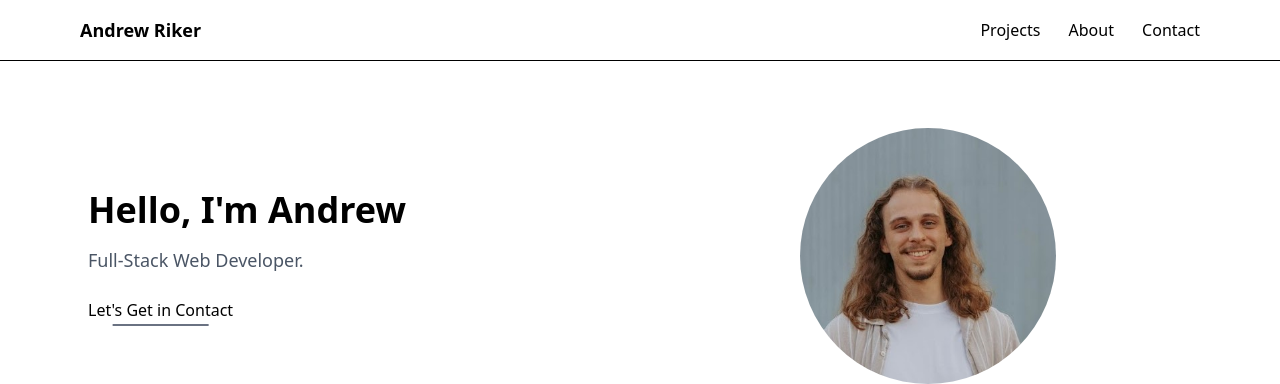
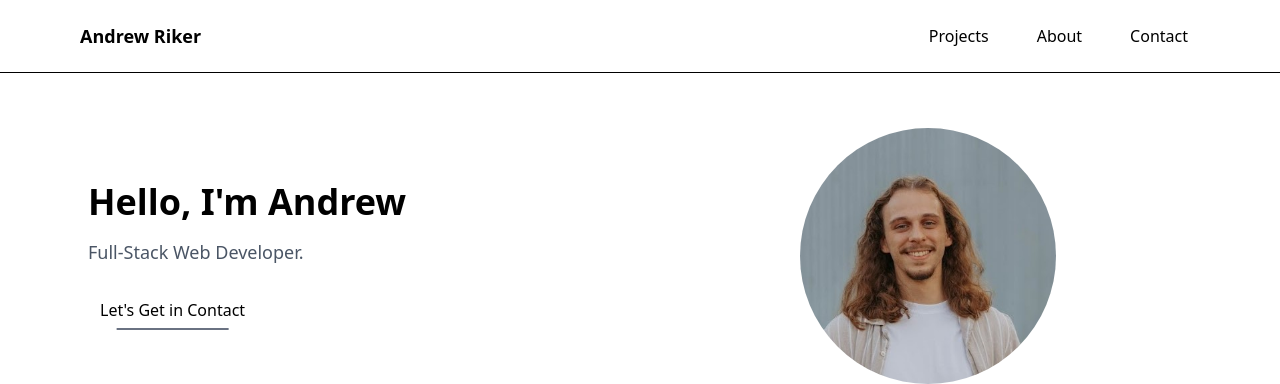
Before and after one commit to ZippyDaFish/digital-portfolio, a SvelteKit app: page / in a window 1280 px wide. Shown: the top 384 px of the page. Built offline with nearby package versions, Linux system fonts and the light colour scheme.

Commit message:
Underline hover fixes

```diff
--- a/src/routes/+layout.svelte
+++ b/src/routes/+layout.svelte
@@ -10,20 +10,39 @@
 <!-- Nav -->
 <nav class="w-full border-b bg-white fixed z-10">
     <div class="max-w-6xl mx-auto flex justify-between items-center p-4">
-        <a href="/"><h1 class="font-bold text-lg">Andrew Riker</h1></a>
-        <div class="space-x-6">
-            <a href="/#projects" class="relative inline-block group transition duration-300 hover:-translate-y-1">
-                <span class="text-black transition-colors duration-300">Projects</span>
-                <span class="absolute left-1/2 -bottom-1 h-0.5 w-0 bg-black transform -translate-x-1/2 transition-all duration-300 group-hover:w-full"></span>
-            </a>
-            <a href="/#about" class="relative inline-block group transition duration-300 hover:-translate-y-1">
-                <span class="text-black transition-colors duration-300">About</span>
-                <span class="absolute left-1/2 -bottom-1 h-0.5 w-0 bg-black transform -translate-x-1/2 transition-all duration-300 group-hover:w-full"></span>
-            </a>
-            <a href="/#contact" class="relative inline-block group transition duration-300 hover:-translate-y-1">
-                <span class="text-black transition-colors duration-300">Contact</span>
-                <span class="absolute left-1/2 -bottom-1 h-0.5 w-0 bg-black transform -translate-x-1/2 transition-all duration-300 group-hover:w-full"></span>
-            </a>
+        <a href="/">
+            <h1 class="font-bold text-lg">Andrew Riker</h1>
+        </a>
+        <div class="flex gap-6">
+            <div class="group">
+                <a href="/#projects" class="relative inline-block px-3 py-2 transition-transform duration-300
+                        group-hover:-translate-y-1
+                        after:content-[''] after:absolute after:left-1/2 after:bottom-0
+                        after:h-0.5 after:w-0 after:bg-black
+                        after:-translate-x-1/2
+                        after:transition-all after:duration-300
+                        group-hover:after:w-full">Projects </a>
+            </div>
+
+            <div class="group">
+                <a href="/#about" class="relative inline-block px-3 py-2 transition-transform duration-300
+                        group-hover:-translate-y-1
+                        after:content-[''] after:absolute after:left-1/2 after:bottom-0
+                        after:h-0.5 after:w-0 after:bg-black
+                        after:-translate-x-1/2
+                        after:transition-all after:duration-300
+                        group-hover:after:w-full">About</a>
+            </div>
+
+            <div class="group">
+                <a href="/#contact" class="relative inline-block px-3 py-2 transition-transform duration-300
+                        group-hover:-translate-y-1
+                        after:content-[''] after:absolute after:left-1/2 after:bottom-0
+                        after:h-0.5 after:w-0 after:bg-black
+                        after:-translate-x-1/2
+                        after:transition-all after:duration-300
+                        group-hover:after:w-full">Contact</a>
+            </div>
         </div>
     </div>
 </nav>
--- a/src/routes/+page.svelte
+++ b/src/routes/+page.svelte
@@ -38,10 +38,16 @@
         <h2 class="text-4xl font-bold mb-4">Hello, I'm Andrew</h2>
         <p class="text-lg text-gray-600 mb-6">Full-Stack Web Developer.</p>
         <div class="space-x-4">
-            <a href="#contact" class="relative inline-block group transition duration-300 hover:-translate-y-1">
-                <span class="text-black transition-colors duration-300">Let's Get in Contact</span>
-                <span class="absolute left-1/2 -bottom-1 h-0.5 w-2/3 bg-gray-500 transform -translate-x-1/2 transition-all duration-300 group-hover:w-full group-hover:bg-black"></span>
-            </a>
+            <div class="group inline-block">
+                <a href="#contact" class="relative inline-block px-3 py-2 transition-transform duration-300
+                        group-hover:-translate-y-1
+                        after:content-[''] after:absolute after:left-1/2 after:bottom-0
+                        after:h-0.5 after:w-2/3 after:bg-gray-500
+                        after:-translate-x-1/2
+                        after:transition-all after:duration-300
+                        group-hover:after:w-full
+                        group-hover:after:bg-black">Let's Get in Contact</a>
+            </div>
         </div>
     </div>
 
```
